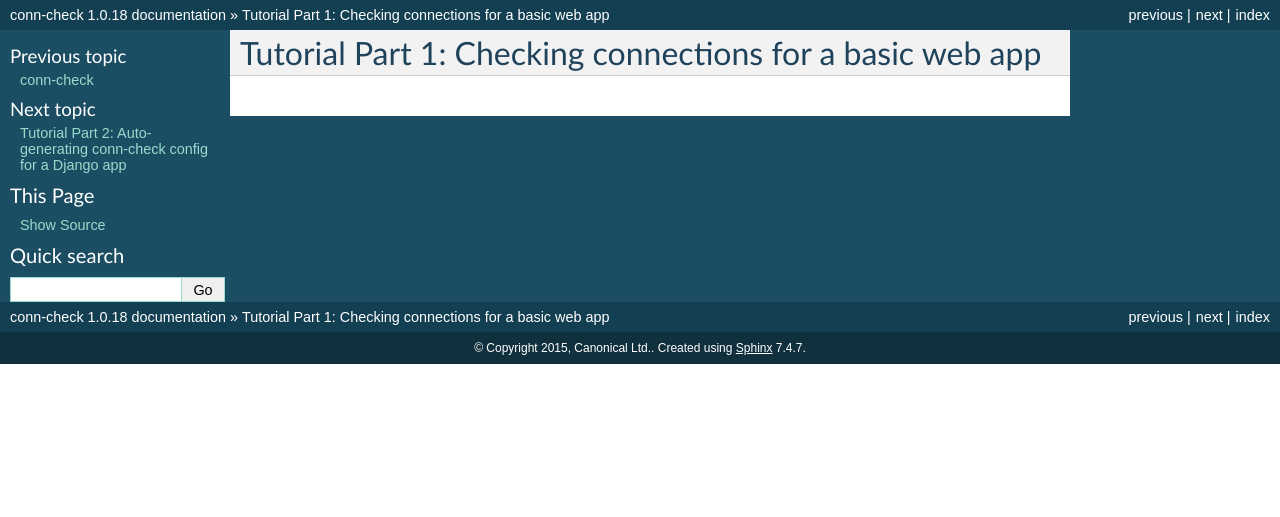
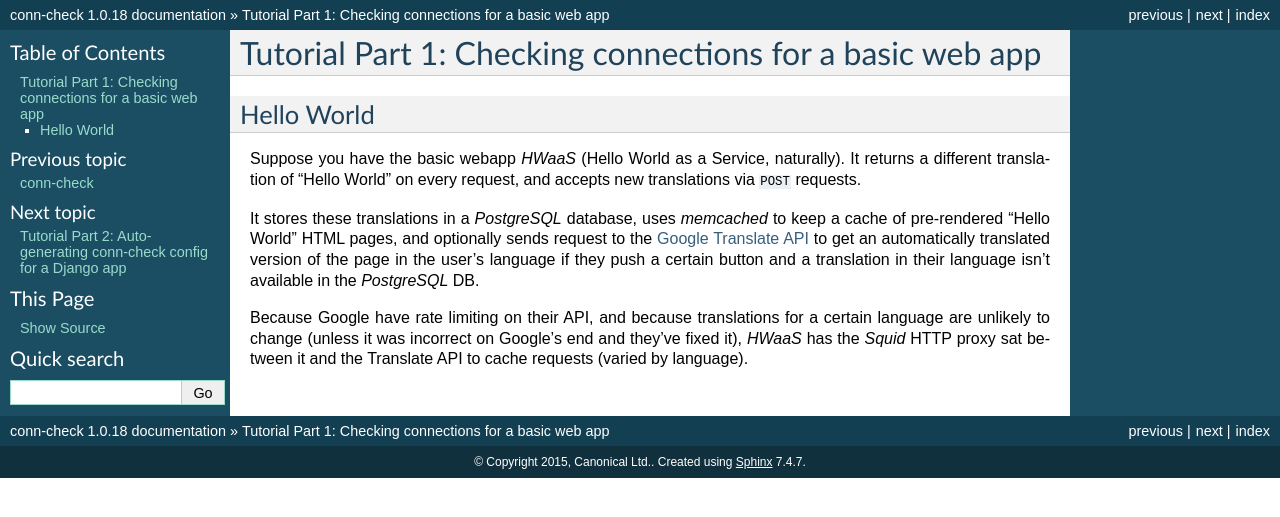
Before and after one commit to canonical-ols/conn-check, a Sphinx documentation site: the page built from docs/tutorial-part-1.rst, in a window 1280 px wide. Shown: the top 517 px of the page. Built offline with Sphinx 7.4.7, drawn with Linux system fonts in a browser that asks for light colours.

Commit message:
Add HWaaS description to tutorial part 1

```diff
--- a/docs/tutorial-part-1.rst
+++ b/docs/tutorial-part-1.rst
@@ -1,2 +1,21 @@
 Tutorial Part 1: Checking connections for a basic web app
 =========================================================
+
+Hello World
+-----------
+
+Suppose you have the basic webapp `HWaaS` (Hello World as a Service, naturally).
+It returns a different translation of "Hello World" on every request, and
+accepts new translations via ``POST`` requests.
+
+It stores these translations in a `PostgreSQL` database, uses `memcached` to
+keep a cache of pre-rendered "Hello World" HTML pages, and optionally sends
+request to the `Google Translate API <https://cloud.google.com/translate/>`_
+to get an automatically translated version of the page in the user's language
+if they push a certain button and a translation in their language isn't
+available in the `PostgreSQL` DB.
+
+Because Google have rate limiting on their API, and because translations
+for a certain language are unlikely to change (unless it was incorrect on
+Google's end and they've fixed it), `HWaaS` has the `Squid` HTTP proxy sat
+between it and the Translate API to cache requests (varied by language).
```
